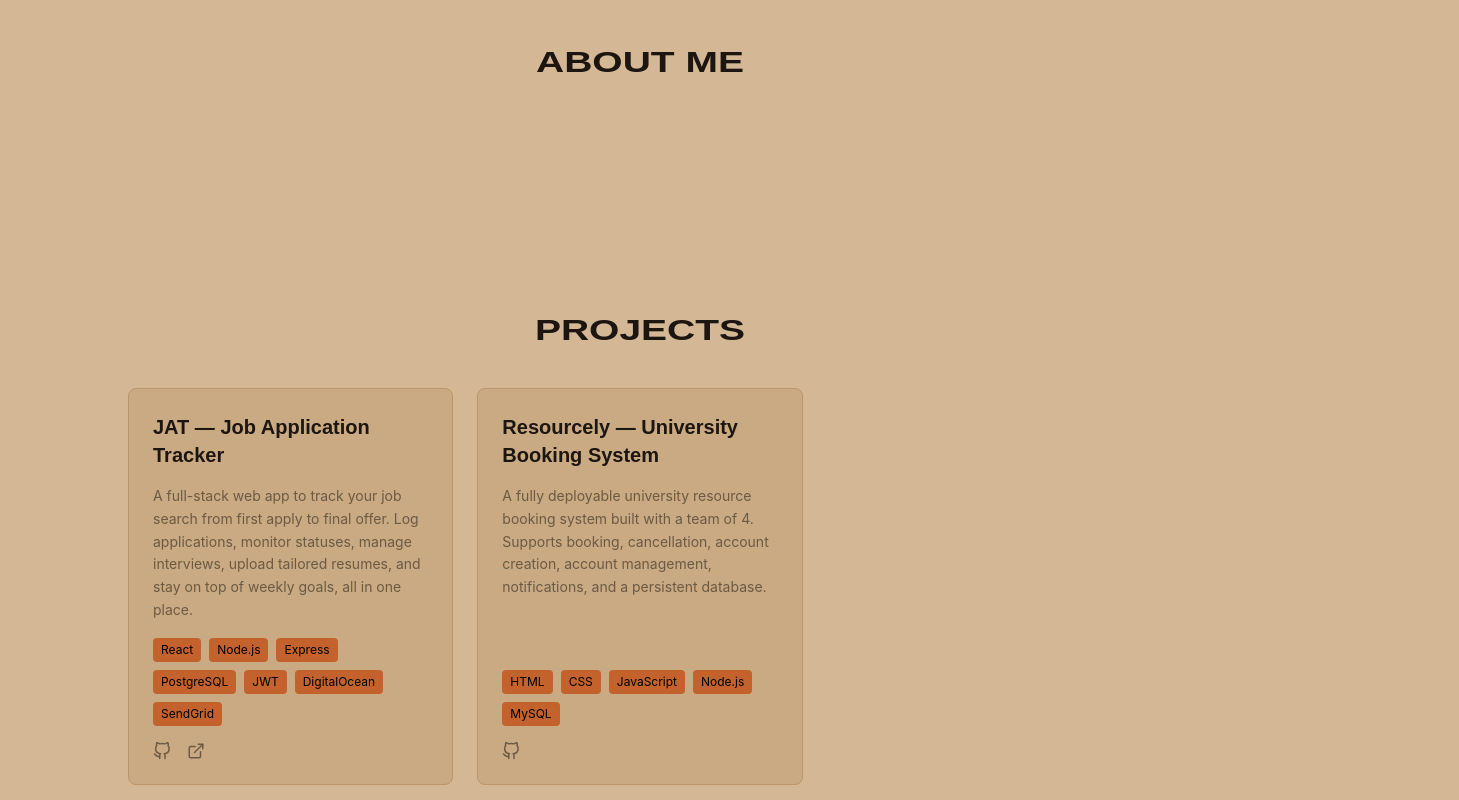
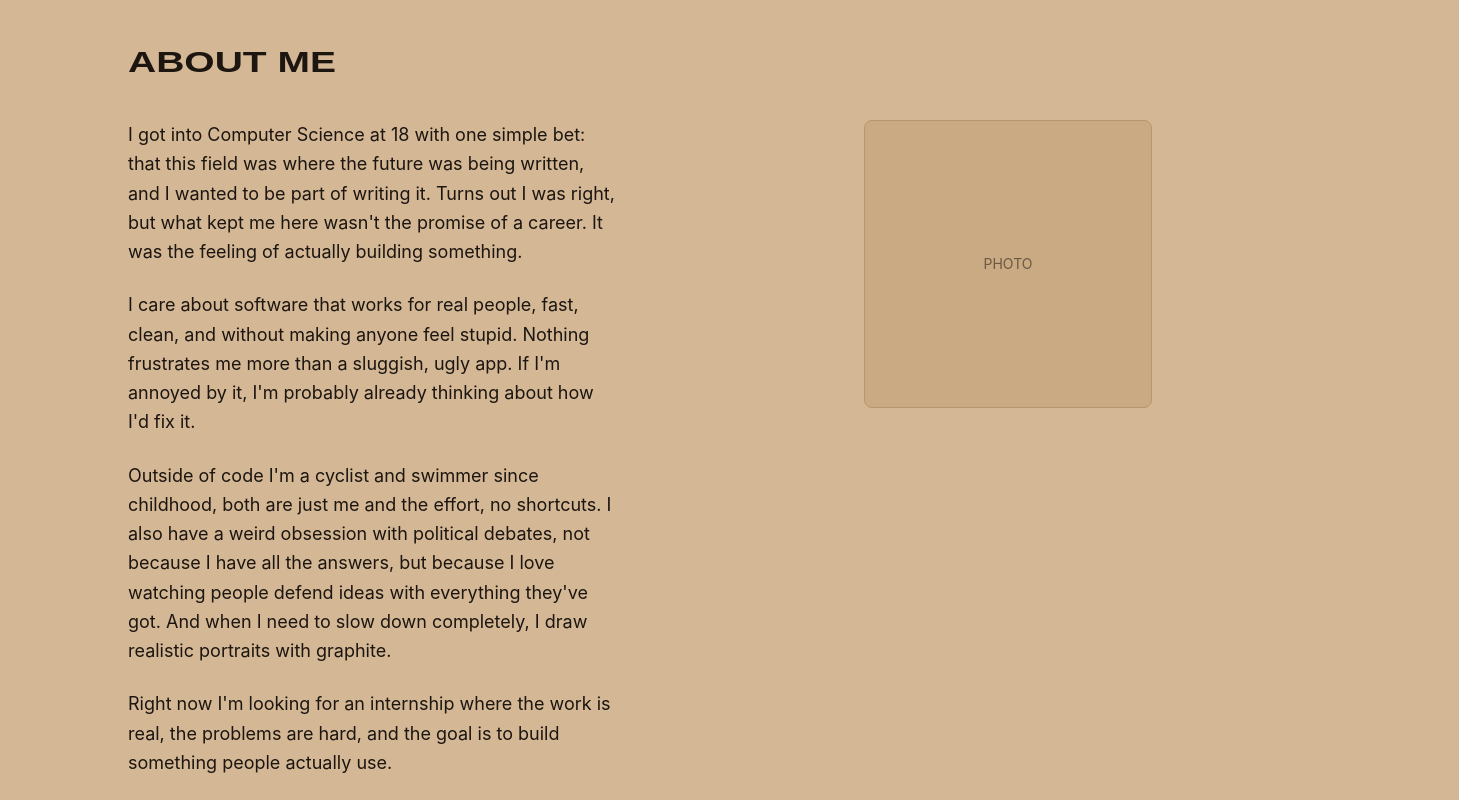
Before and after one commit to AbdallahKhirallah/portfolio, a React (Vite) app: page / in a window 1280 px wide. Shown: the part 660-1460 px from the top of the page, 1459 px wide, since content can reach past the window. Built offline with nearby package versions, Linux system fonts and the light colour scheme.

Commit message:
Add: About section content

```diff
--- a/src/sections/About.tsx
+++ b/src/sections/About.tsx
@@ -1,13 +1,36 @@
-import SectionHeading from '../components/SectionHeading'
-
 export default function About() {
   return (
     <section id="about" className="pt-12 pb-24 px-6 md:px-16 lg:px-32">
-      <SectionHeading number="01" title="About Me" />
-      <div className="max-w-4xl">
-        <div className="space-y-4 font-body text-muted text-lg leading-relaxed">
-          {/* TODO: paragraphs about me */}
+      <h2
+        className="font-display text-3xl font-bold text-primary uppercase mb-10 block text-left origin-left"
+        style={{ transform: 'scaleX(1.3)' }}
+      >
+        About Me
+      </h2>
+      <div className="grid lg:grid-cols-2 gap-12 items-start">
+
+        <div className="flex flex-col gap-6 font-body text-primary text-lg leading-relaxed">
+          <p>
+            I got into Computer Science at 18 with one simple bet: that this field was where the future was being written, and I wanted to be part of writing it. Turns out I was right, but what kept me here wasn't the promise of a career. It was the feeling of actually building something.
+          </p>
+          <p>
+            I care about software that works for real people, fast, clean, and without making anyone feel stupid. Nothing frustrates me more than a sluggish, ugly app. If I'm annoyed by it, I'm probably already thinking about how I'd fix it.
+          </p>
+          <p>
+            Outside of code I'm a cyclist and swimmer since childhood, both are just me and the effort, no shortcuts. I also have a weird obsession with political debates, not because I have all the answers, but because I love watching people defend ideas with everything they've got. And when I need to slow down completely, I draw realistic portraits with graphite.
+          </p>
+          <p>
+            Right now I'm looking for an internship where the work is real, the problems are hard, and the goal is to build something people actually use.
+          </p>
         </div>
+
+        {/* Image placeholder*/}
+        <div className="flex justify-center lg:justify-end">
+          <div className="w-72 h-72 rounded-lg bg-card border border-border flex items-center justify-center text-muted font-body text-sm">
+            PHOTO
+          </div>
+        </div>
+
       </div>
     </section>
   )
```
